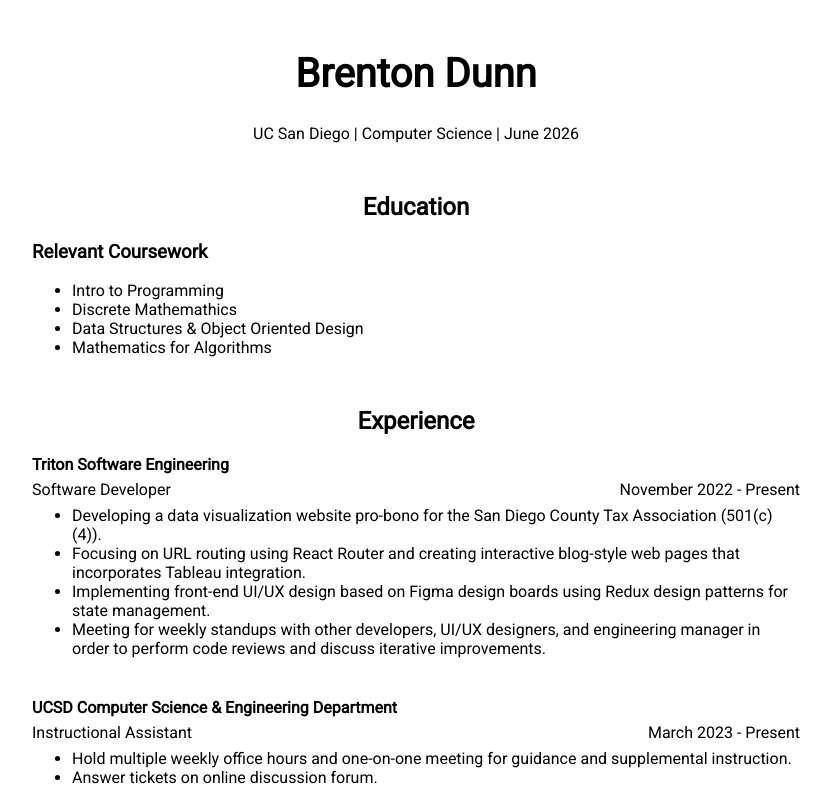
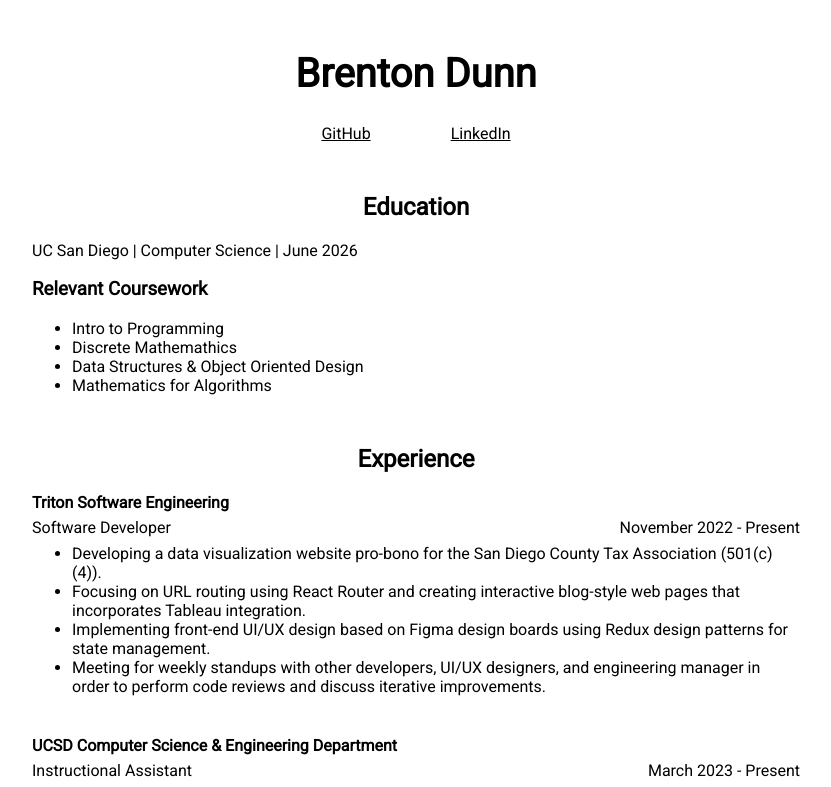
Before and after one commit to brentonmdunn/portfolio, a React (Create React App) app: page / in a window 1280 px wide. Shown: the top 787 px of the page, without its empty margins (224-1055 px from the left). Built offline with nearby package versions, Linux system fonts and the light colour scheme.

Commit message:
Add contact info (#11)

```diff
--- a/src/App.tsx
+++ b/src/App.tsx
@@ -16,6 +16,7 @@ export const App = () => {
         <Education />
       </div>
       <h2 className="center">Education</h2>
+      <p>UC San Diego | Computer Science | June 2026</p>
       <h3>Relevant Coursework</h3>
       <ul>
         <li>Intro to Programming</li>
--- a/src/components/Education.tsx
+++ b/src/components/Education.tsx
@@ -1,7 +1,24 @@
 export const Education = () => {
   return (
     <div>
-      <p>UC San Diego | Computer Science | June 2026</p>
+      <u>
+        <a
+          href="https://github.com/brentonmdunn"
+          target="_blank"
+          className="contact-link"
+        >
+          GitHub
+        </a>
+      </u>
+      <u>
+        <a
+          href="https://www.linkedin.com/in/brentonmdunn/"
+          target="_blank"
+          className="contact-link"
+        >
+          LinkedIn
+        </a>
+      </u>
     </div>
   );
 };
--- a/src/components/Experience.css
+++ b/src/components/Experience.css
@@ -24,3 +24,9 @@
 .experience-bullets {
   margin: 0;
 }
+
+.contact-link {
+  margin: 0 40px;
+  text-decoration: none;
+  color: black;
+}
```
